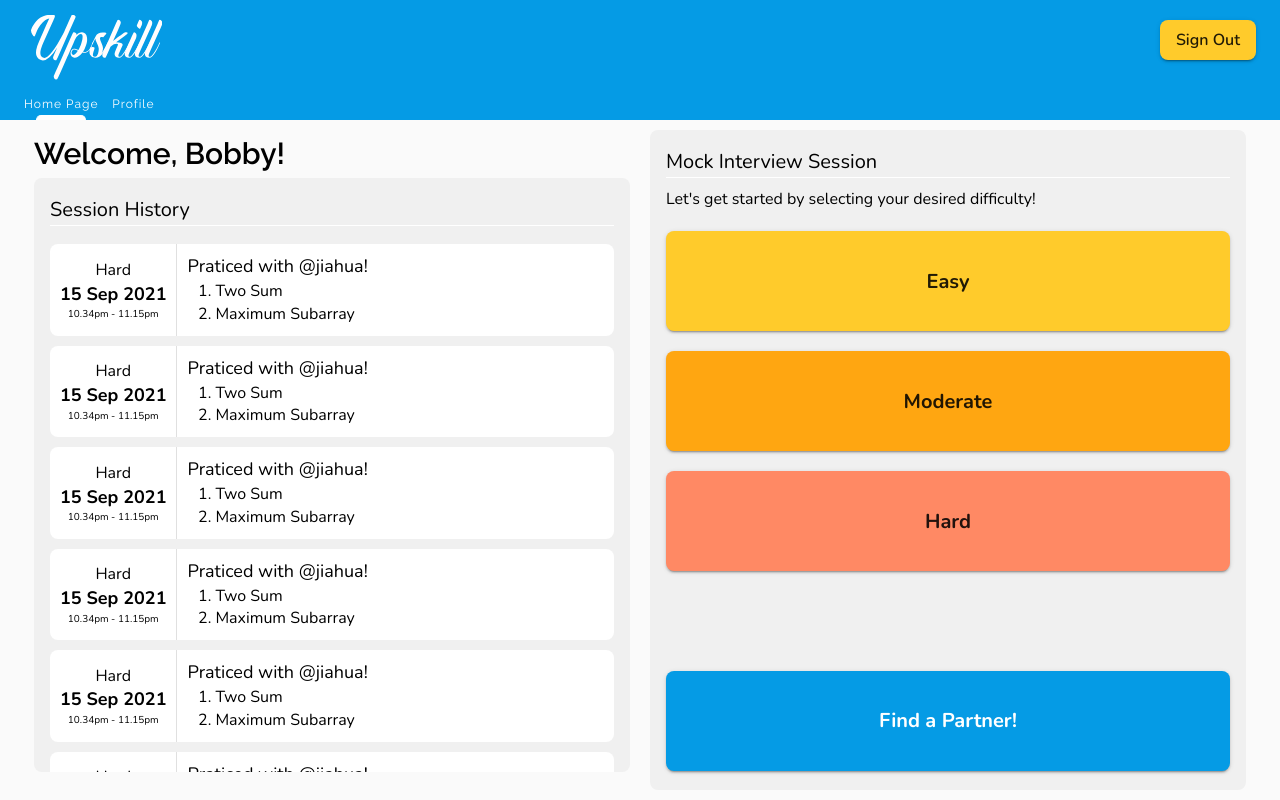
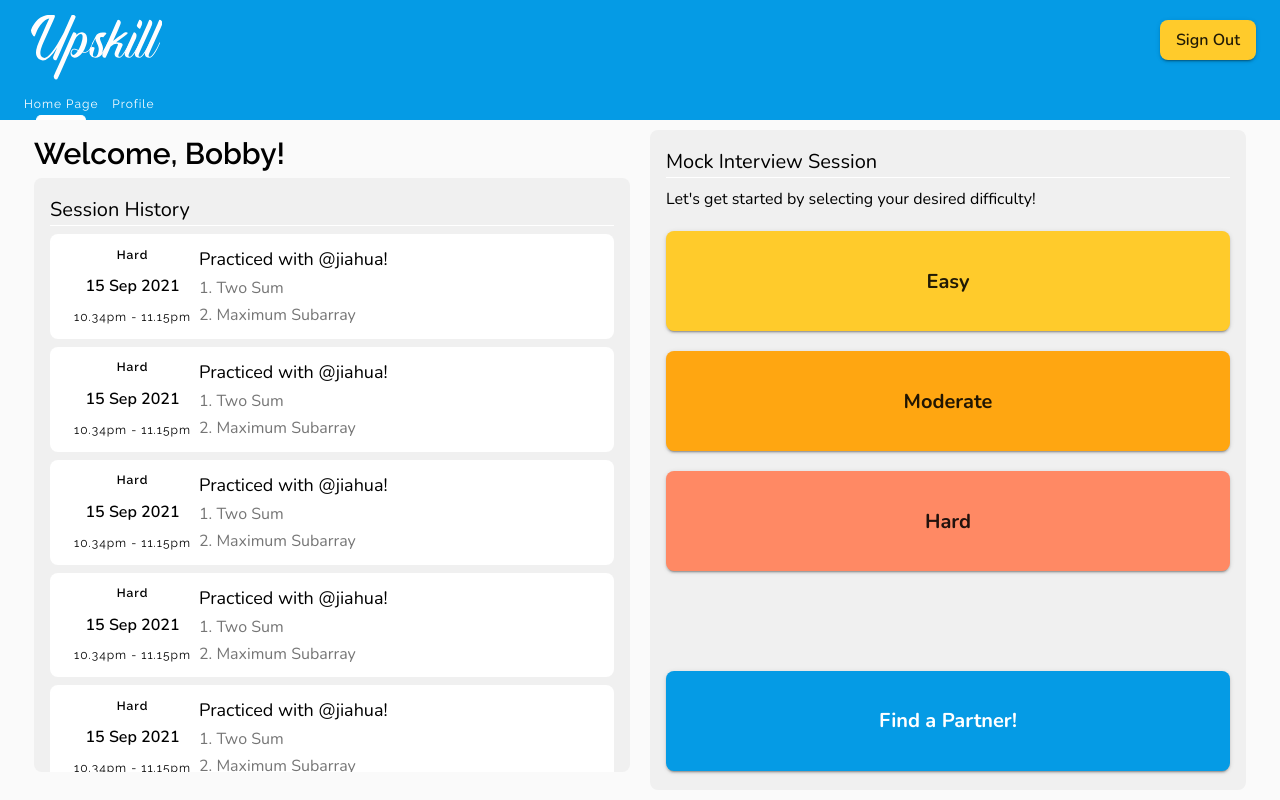
Before and after one commit to CS3219-SE-Principles-and-Patterns/cs3219-project-ay2122-2122-s1-g25, a Next.js app in the folder client/: page /home in a window 1280 px wide. Built offline with nearby package versions, Linux system fonts and the light colour scheme.

Commit message:
refactor section hist

```diff
--- a/client/src/components/History/SessionHistory.jsx
+++ b/client/src/components/History/SessionHistory.jsx
@@ -1,45 +1,29 @@
 import React from 'react'
 
-import { Divider } from '@material-ui/core'
+import { ListItem, ListItemText, Grid, Typography } from '@material-ui/core'
 import { makeStyles } from '@material-ui/core/styles'
 
-const useStyles = makeStyles(() => ({
-  historyWrapper: {
-    borderRadius: '8px',
-    backgroundColor: '#ffffff',
-    margin: '10px 10px 0px 0px',
-    width: '100%',
+const useStyles = makeStyles((theme) => ({
+  sessionHistoryItem: {
+    background: theme.palette.background.main,
+    marginBottom: 8,
+    borderRadius: theme.shape.borderRadius,
+  },
+  gridWrapper: {
+    height: '100%',
     display: 'flex',
-    flexDirection: 'row',
     alignItems: 'center',
+    justifyContent: 'center',
   },
-  leftDiv: {
-    margin: '10px',
+  dateWrapper: {
+    // height: '100%',
     display: 'flex',
     flexDirection: 'column',
     alignItems: 'center',
+    // justifyContent: 'center',
   },
-  rightDiv: {
-    margin: '10px',
-    display: 'flex',
-    flexDirection: 'column',
-    alignItems: 'center',
-  },
-  difficultyDiv: {
-    fontSize: 'medium',
-  },
-  dateDiv: {
-    fontWeight: 'bold',
-    fontSize: 'large',
-  },
-  timeDiv: {
-    fontSize: '10px',
-  },
-  partnerDiv: {
-    fontSize: 'large',
-  },
-  problemDiv: {
-    marginLeft: '15px',
+  difficultyTypo: {
+    fontWeight: 600,
   },
 }))
 
@@ -47,23 +31,39 @@ const sessionHistory = () => {
   const classes = useStyles()
 
   return (
-    <div className={classes.historyWrapper}>
-      <div className={classes.leftDiv}>
-        <div className={classes.difficultyDiv}>Hard</div>
-        <div className={classes.dateDiv}>15 Sep 2021</div>
-        <div className={classes.timeDiv}>10.34pm - 11.15pm</div>
-      </div>
-      <Divider orientation="vertical" flexItem />
-      <div className={classes.rightDiv}>
-        <div className={classes.partnerDiv}>Praticed with @jiahua!</div>
-        <div className={classes.problemDiv}>
-          <ol>
-            <li>Two Sum</li>
-            <li>Maximum Subarray</li>
-          </ol>
-        </div>
-      </div>
-    </div>
+    // <div className={classes.historyWrapper}>
+    //   <div className={classes.leftDiv}>
+    //     <div className={classes.difficultyDiv}>Hard</div>
+    //     <div className={classes.dateDiv}>15 Sep 2021</div>
+    //     <div className={classes.timeDiv}>10.34pm - 11.15pm</div>
+    //   </div>
+    //   <Divider orientation="vertical" flexItem />
+    //   <div className={classes.rightDiv}>
+    //     <div className={classes.partnerDiv}>Praticed with @jiahua!</div>
+    //     <div className={classes.problemDiv}>
+    //       <ol>
+    //         <li>Two Sum</li>
+    //         <li>Maximum Subarray</li>
+    //       </ol>
+    //     </div>
+    //   </div>
+    // </div>
+    <ListItem className={classes.sessionHistoryItem}>
+      <Grid container className={classes.gridWrapper}>
+        <Grid item xs={3} className={classes.dateWrapper}>
+          <Typography variant="caption" className={classes.difficultyTypo}>
+            Hard
+          </Typography>
+          <Typography variant="overline">15 Sep 2021</Typography>
+          <Typography variant="caption">10.34pm - 11.15pm</Typography>
+        </Grid>
+        <Grid item xs={9} className={classes.infoWrapper}>
+          <ListItemText primary="Practiced with @jiahua!" />
+          <ListItemText secondary={'1. ' + 'Two Sum'} />
+          <ListItemText secondary={'2. ' + 'Maximum Subarray'} />
+        </Grid>
+      </Grid>
+    </ListItem>
   )
 }
 
```
